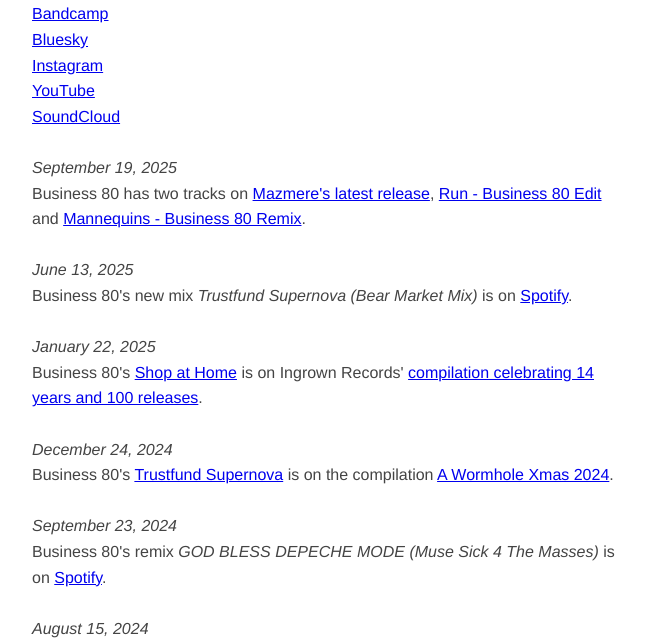
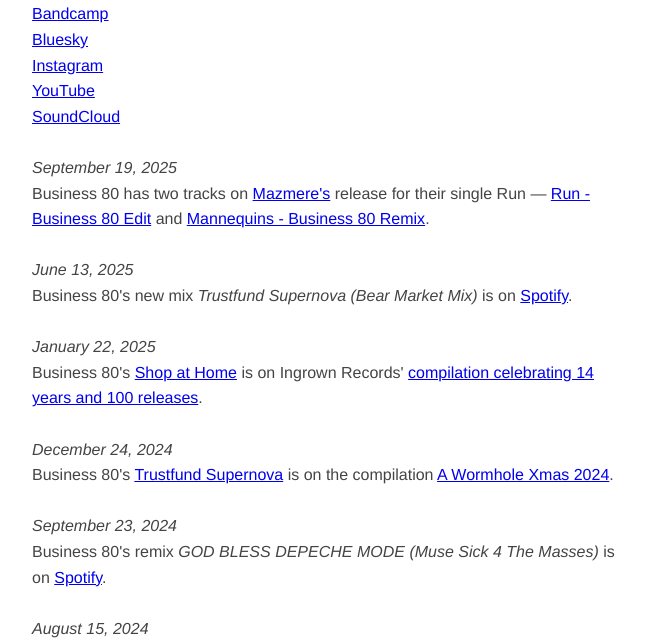
Before and after one commit to budgetcutsmusic/budgetcutsmusic.github.io, a plain HTML site: page business80.html in a window 1280 px wide. Shown: the part 154-796 px from the top of the page, without its empty margins (18-664 px from the left). Drawn offline with Linux system fonts and the light colour scheme.

Commit message:
tweak wording for mazmere run

```diff
--- a/business80.html
+++ b/business80.html
@@ -13,7 +13,7 @@
 <a href="https://soundcloud.com/business80">SoundCloud</a><br>
 <br>
 <i>September 19, 2025</i><br>
-Business 80 has two tracks on <a href="https://mazmere.bandcamp.com/album/run">Mazmere's latest release</a>, <a href="https://mazmere.bandcamp.com/track/run-business-80-edit">Run - Business 80 Edit</a> and <a href="https://mazmere.bandcamp.com/track/mannequins-business-80-remix">Mannequins - Business 80 Remix</a>.<br>
+Business 80 has two tracks on <a href="https://mazmere.bandcamp.com/">Mazmere's</a> release for their single Run — <a href="https://mazmere.bandcamp.com/track/run-business-80-edit">Run - Business 80 Edit</a> and <a href="https://mazmere.bandcamp.com/track/mannequins-business-80-remix">Mannequins - Business 80 Remix</a>.<br>
 <br>
 <i>June 13, 2025</i><br>
 Business 80's new mix <i>Trustfund Supernova (Bear Market Mix)</i> is on <a href="https://open.spotify.com/album/4tOd7sDbefev06prSJTA2D">Spotify</a>.<br>
```
Also changed, not shown: index.html (+1 -1 lines).
